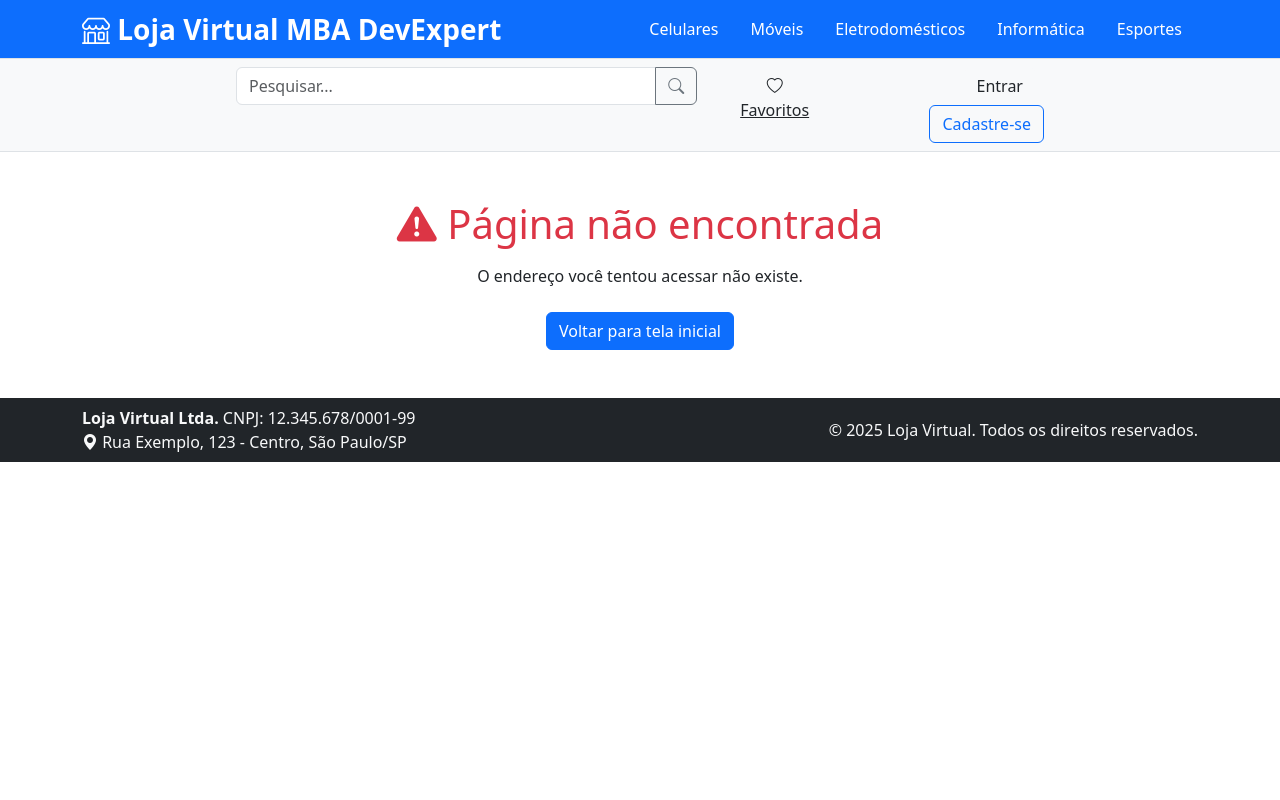
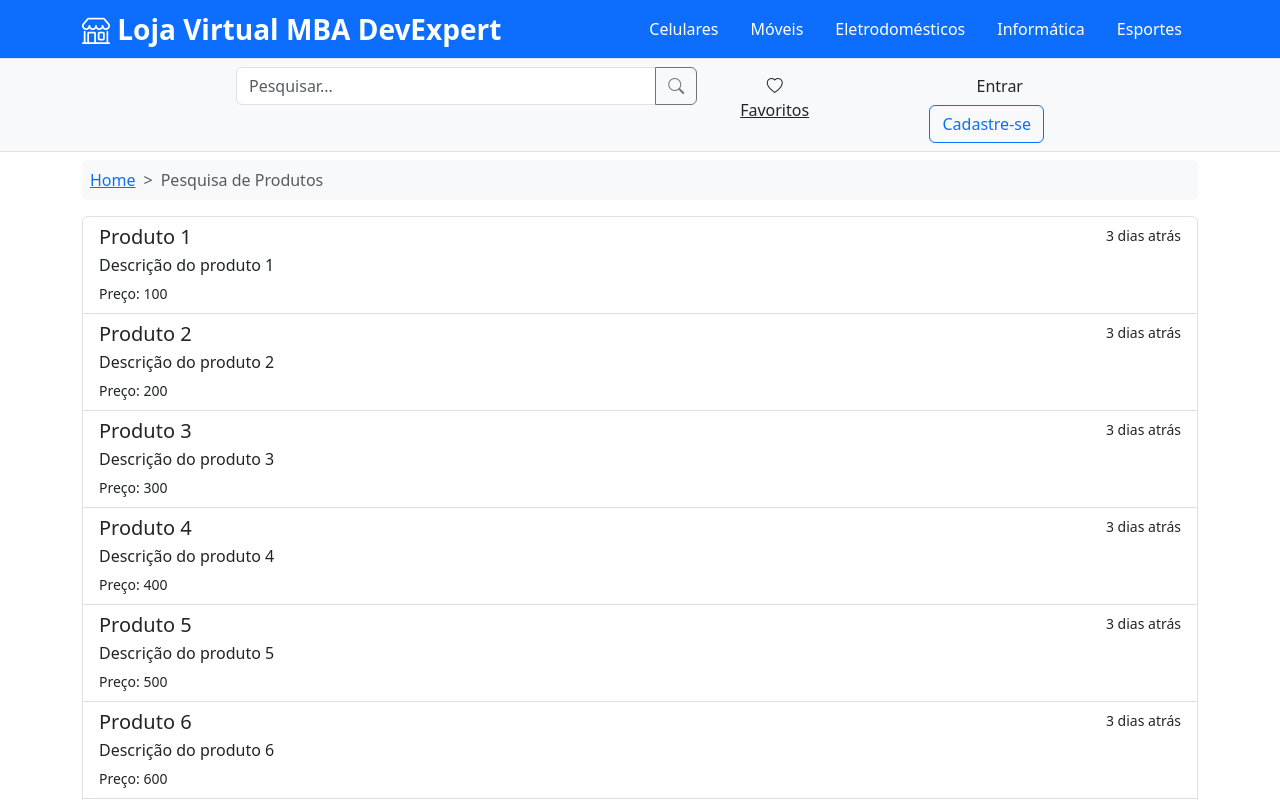
Before and after one commit to thiagolunardi/mba_igorguilhermevettorello_mba.devxpert.marketplace, an Angular app in the folder src/frontend/LojaVirtual/: page /Pesquisa/1 in a window 1280 px wide. Shown: the top 800 px of the page. Built offline with nearby package versions, Linux system fonts and the light colour scheme.

Commit message:
Implementada base do layout para pesquisa de produtos

```diff
--- a/src/frontend/LojaVirtual/src/app/app.routes.ts
+++ b/src/frontend/LojaVirtual/src/app/app.routes.ts
@@ -1,9 +1,27 @@
 import { Routes } from '@angular/router';
 import { Home } from './pages/public/home/home';
 import { NaoEncontrado } from './pages/public/nao-encontrado/nao-encontrado';
+import { PesquisaProdutos } from './pages/public/pesquisa-produtos/pesquisa-produtos';
 
 export const routes: Routes = [
-  { path: '', redirectTo: '/home', pathMatch: 'full' },
-  { path: 'home', component: Home },
-  { path: '**', component: NaoEncontrado }
+  {
+    path: '',
+    redirectTo: '/Home',
+    pathMatch: 'full'
+  },
+  {
+    path: 'Home',
+    component: Home,
+    data: { breadcrumb: 'Início' }
+  },
+  {
+    path: 'Pesquisa/:textoPesquisa',
+    component: PesquisaProdutos,
+    data: { breadcrumb: 'Pesquisa de Produtos' }
+  },
+  {
+    path: '**',
+    component: NaoEncontrado,
+    data: { breadcrumb: 'Página não Encontrada' }
+  }
 ];
--- a/src/frontend/LojaVirtual/src/app/layout/breadcrumb/breadcrumb.html
+++ b/src/frontend/LojaVirtual/src/app/layout/breadcrumb/breadcrumb.html
@@ -1,4 +1,4 @@
-<nav aria-label="breadcrumb" *ngIf="breadcrumbs.length > 0">
+<nav aria-label="breadcrumb" *ngIf="breadcrumbs.length > 0" style="--bs-breadcrumb-divider: '>';">
   <ol class="breadcrumb bg-light p-2 rounded">
 
     @for (item of breadcrumbs; let ultimo = $last; track item) {
--- a/src/frontend/LojaVirtual/src/app/layout/breadcrumb/breadcrumb.ts
+++ b/src/frontend/LojaVirtual/src/app/layout/breadcrumb/breadcrumb.ts
@@ -28,8 +28,9 @@ export class Breadcrumb {
   ): BreadcrumbViewModel[] {
     const rotasFilhas = route.children;
 
-    if (rotasFilhas.length === 0)
-      return breadcrumbs;
+    if (rotasFilhas.length === 0) {
+      return [{ titulo: 'Home', url: '/' }, ...breadcrumbs];
+    }
 
     for (const rotaFilha of rotasFilhas) {
       const routeURL = rotaFilha.snapshot.url.map(segment => segment.path).join('/');
--- a/src/frontend/LojaVirtual/src/app/layout/pesquisa/pesquisa.html
+++ b/src/frontend/LojaVirtual/src/app/layout/pesquisa/pesquisa.html
@@ -1,8 +1,7 @@
-<form class="" role="search">
-  <div class="input-group mb-3">
-    <input type="text" class="form-control" placeholder="Pesquisar..." aria-label="Pesquisar">
-    <button class="btn btn-outline-secondary" type="button">
-      <i class="bi bi-search"></i>
-    </button>
-  </div>
-</form>
+<div class="input-group mb-3">
+  <input type="text" class="form-control" placeholder="Pesquisar..." (keyup.enter)="pesquisar()"
+    [(ngModel)]="textoPesquisado" [ngModelOptions]="{standalone: true}">
+  <button class="btn btn-outline-secondary" type="button" (click)="pesquisar()">
+    <i class="bi bi-search"></i>
+  </button>
+</div>
--- a/src/frontend/LojaVirtual/src/app/layout/pesquisa/pesquisa.ts
+++ b/src/frontend/LojaVirtual/src/app/layout/pesquisa/pesquisa.ts
@@ -1,11 +1,22 @@
 import { Component } from '@angular/core';
+import { FormsModule } from '@angular/forms';
+import { Router } from '@angular/router';
 
 @Component({
   selector: 'app-pesquisa',
-  imports: [],
+  imports: [FormsModule],
   templateUrl: './pesquisa.html',
   standalone: true
 })
 export class Pesquisa {
+  textoPesquisado: string | null | undefined = '';
 
+  constructor(private router: Router) { }
+
+  public pesquisar() {
+    if (!this.textoPesquisado)
+      return;
+
+    this.router.navigate(['/Pesquisa', this.textoPesquisado]);
+  }
 }
--- /dev/null
+++ b/src/frontend/LojaVirtual/src/app/pages/public/pesquisa-produtos/pesquisa-produtos.html
@@ -0,0 +1,35 @@
+<div class="row">
+
+  <!-- Lista de produtos -->
+  <div class="col-12">
+    <div class="list-group">
+
+      @for(produto of produtos; track produtos) {
+      <div class="list-group-item list-group-item-action flex-column align-items-start">
+        <div class="d-flex w-100 justify-content-between">
+          <h5 class="mb-1">{{produto.nome}}</h5>
+          <small>3 dias atrás</small>
+        </div>
+        <p class="mb-1">{{produto.descricao}}</p>
+        <small>Preço: {{produto.preco}}</small>
+
+      </div>
+      }
+
+    </div>
+
+    <!-- Paginacao -->
+    <nav class="mt-3">
+      <ul class="pagination justify-content-center">
+        <li class="page-item disabled">
+          <a class="page-link">Anterior</a>
+        </li>
+        <li class="page-item"><a class="page-link" href="#">1</a></li>
+        <li class="page-item"><a class="page-link" href="#">2</a></li>
+        <li class="page-item"><a class="page-link" href="#">3</a></li>
+        <li class="page-item">
+          <a class="page-link" href="#">Próxima</a>
+        </li>
+      </ul>
+    </nav>
+  </div>
--- /dev/null
+++ b/src/frontend/LojaVirtual/src/app/pages/public/pesquisa-produtos/pesquisa-produtos.ts
@@ -0,0 +1,24 @@
+import { Component, OnInit } from '@angular/core';
+import { ProdutosService } from '../../../services/produtos.service';
+import { ProdutoViewModel } from '../../../viewmodels/pesquisa-de-produtos/produto.viewmodel';
+
+@Component({
+  selector: 'app-pesquisa-produtos',
+  imports: [],
+  templateUrl: './pesquisa-produtos.html',
+  styles: ``
+})
+export class PesquisaProdutos implements OnInit {
+  produtos: ProdutoViewModel[] = [];
+
+  constructor(private produtoService: ProdutosService) {
+    //TODO: obter rotas no construtor
+  }
+
+  ngOnInit(): void {
+    this.produtos = this.produtoService.obterProdutos('');
+
+    console.log(this.produtos);
+  }
+
+}
--- /dev/null
+++ b/src/frontend/LojaVirtual/src/app/services/produtos.service.ts
@@ -0,0 +1,35 @@
+import { Injectable } from "@angular/core";
+import { ProdutoViewModel } from "../viewmodels/pesquisa-de-produtos/produto.viewmodel";
+import { Router } from "@angular/router";
+
+@Injectable({
+  providedIn: 'root'
+})
+export class ProdutosService {
+  constructor(private router: Router) { }
+
+  public obterProdutos(textoPesquisa: string): ProdutoViewModel[] {
+    return this.mockarProdutos();
+  }
+
+  //método TEMPORÁRIO para simular a obtenção de produtos
+  private mockarProdutos(): ProdutoViewModel[] {
+    const produtos: ProdutoViewModel[] = [];
+
+    for (let i = 1; i <= 20; i++) {
+      const produto: ProdutoViewModel = {
+        nome: `Produto ${i}`,
+        descricao: `Descrição do produto ${i}`,
+        imagem: 'https://via.placeholder.com/150',
+        preco: (i) * 100,
+        estoque: (i) * 10,
+        createdAt: new Date(),
+        updatedAt: new Date()
+      };
+
+      produtos.push(produto);
+    }
+
+    return produtos;
+  }
+}
--- /dev/null
+++ b/src/frontend/LojaVirtual/src/app/viewmodels/breadcrumb/breadcrumb.viewmodel.ts
@@ -0,0 +1,4 @@
+export interface BreadcrumbViewModel {
+  titulo: string;
+  url: string;
+}
```
Also changed, not shown: src/frontend/LojaVirtual/src/app/viewmodels/pesquisa-de-produtos/produto.viewmodel.ts (added, +14 -0 lines), src/frontend/LojaVirtual/src/app/viewmodels/shared/resultado-paginado.viewmodel.ts (added, +7 -0 lines).
